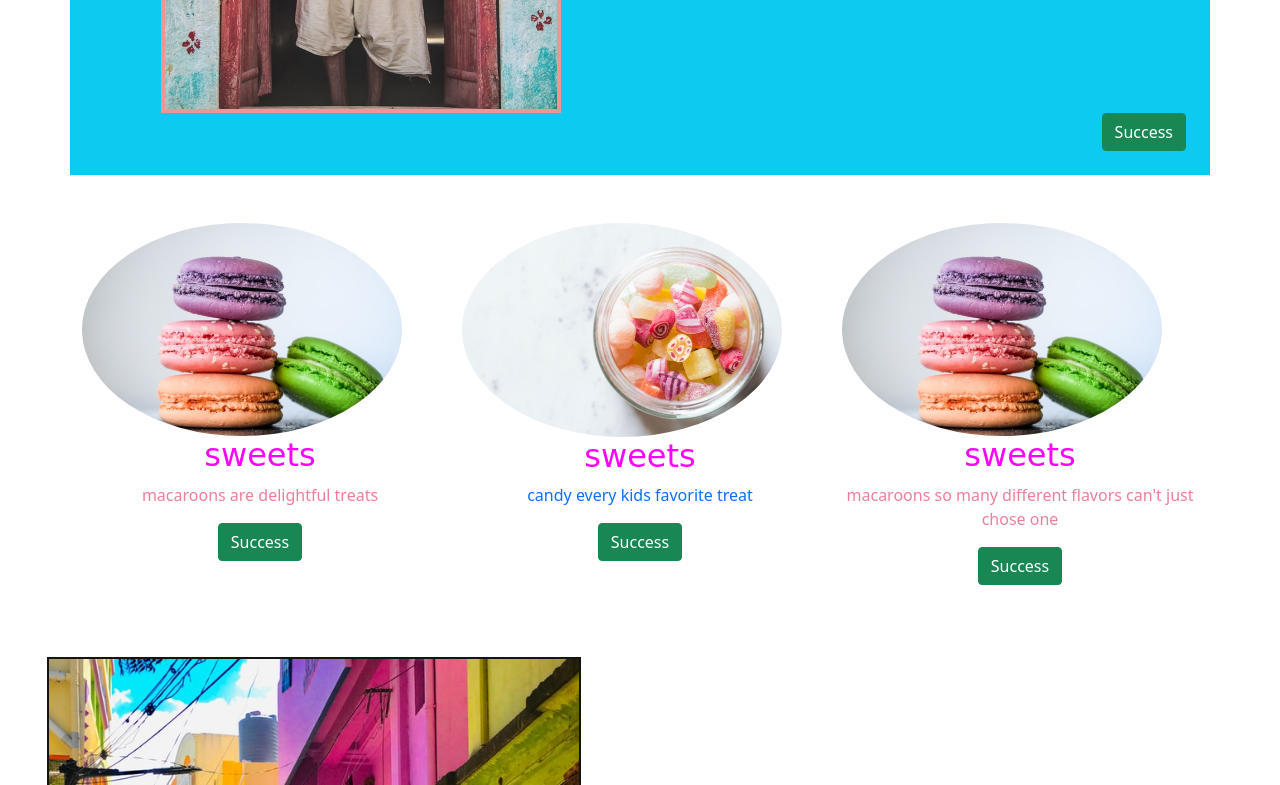
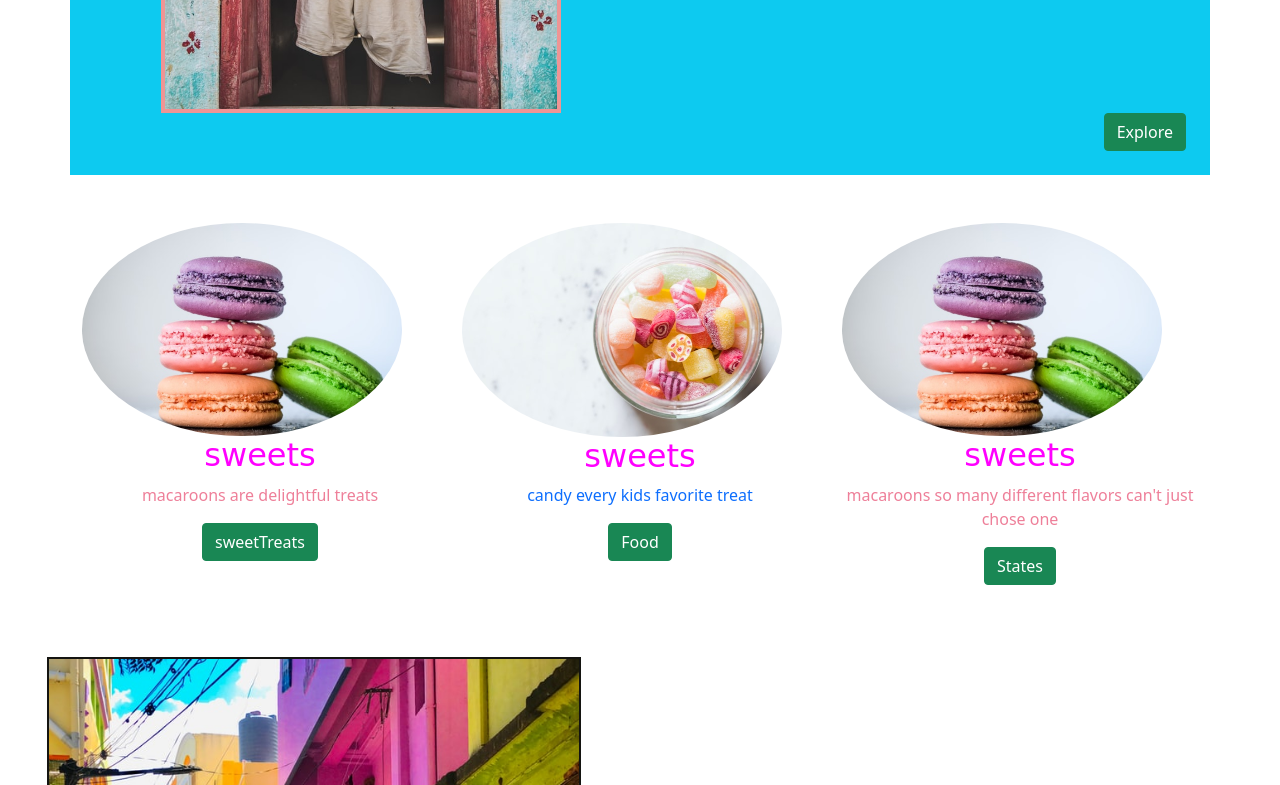
Before and after one commit to hortencia718/assignment_1_qcc, a plain HTML site: page assignment6/index.html in a window 1280 px wide. Shown: the part 683-1468 px from the top of the page. Drawn offline with nearby package versions, Linux system fonts and the light colour scheme.

Commit message:
changed name on buttons

```diff
--- a/assignment6/index.html
+++ b/assignment6/index.html
@@ -47,7 +47,7 @@
              </div>
          </div>
          <div class="d-grid gap-2 d-md-flex justify-content-md-end">
-            <button  type="button" class="btn btn-success">Success</button>
+            <button  type="button" class="btn btn-success">Explore</button>
          </div>
 
       </div>
@@ -61,7 +61,7 @@
                 <h2>sweets</h2>
                 <p>macaroons are delightful treats</p>
                 <div class="col text-center">
-                <button  type="button" class="btn btn-success">Success</button>
+                <button  type="button" class="btn btn-success">sweetTreats</button>
                 </div>
           </div>
           <div class="col col-sm">
@@ -69,7 +69,7 @@
                 <h2>sweets</h2>
                 <p class="text-break text-center text-primary"> candy every kids favorite treat</p>
                 <div class="col text-center">
-                <button  type="button" class="btn btn-success">Success</button>
+                <button  type="button" class="btn btn-success">Food</button>
                 </div>
           </div>
           <div class="col col-sm">
@@ -77,7 +77,7 @@
                 <h2> sweets</h2>
                 <p>macaroons so many different flavors can't just chose one </p>
                 <div class="col text-center">
-                    <button  type="button" class="btn btn-success">Success</button>
+                    <button  type="button" class="btn btn-success">States</button>
                 </div>
 
           </div>
@@ -134,11 +134,11 @@
 
 
 
-        </di v>
+        </div>
 
 
 
-
+<!-- do what -->
 
 
 
```
